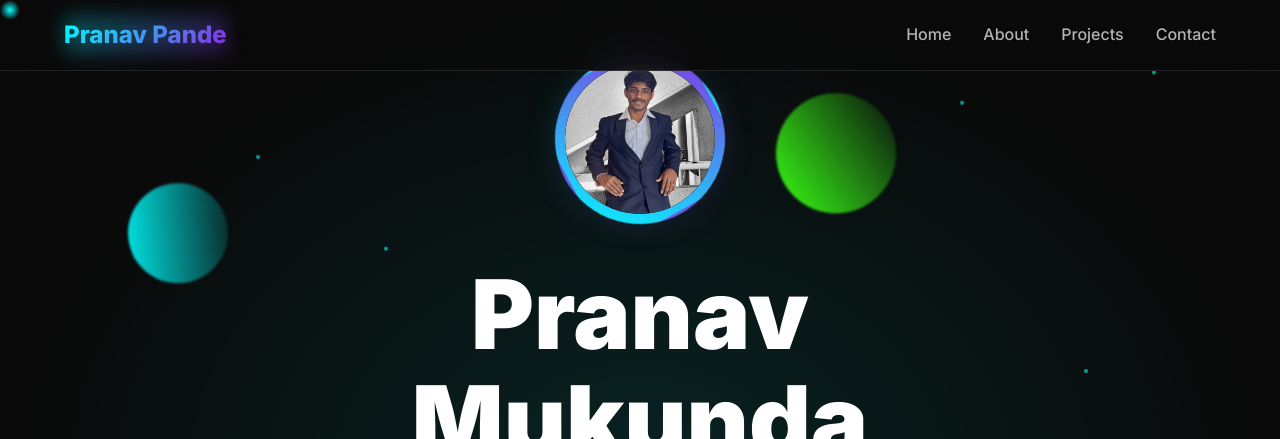
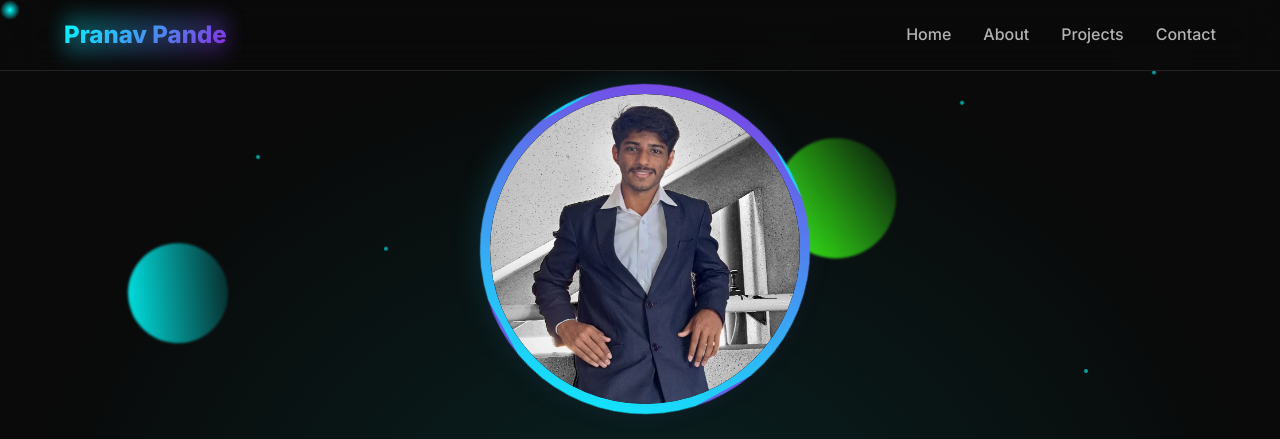
Before and after one commit to wittyrusher/PranavPandePortfolio, a plain HTML site: page index.html in a window 1280 px wide. Shown: the top 439 px of the page. Drawn offline with Linux system fonts and the light colour scheme.

Commit message:
updated: website UI UX 2

```diff
--- a/style.css
+++ b/style.css
@@ -218,6 +218,7 @@ body {
     justify-content: center;
     position: relative;
     overflow: hidden;
+    top: 30px;
 }
 
 .hero-bg {
@@ -301,8 +302,8 @@ body {
 
 .hero-avatar {
     position: relative;
-    width: 150px;
-    height: 150px;
+    width: 300px;
+    height: 300px;
     margin: 0 auto var(--spacing-xl);
 }
 
@@ -310,8 +311,8 @@ body {
     position: absolute;
     top: -10px;
     left: -10px;
-    width: 170px;
-    height: 170px;
+    width: 330px;
+    height: 330px;
     border: 3px solid transparent;
     border-radius: 50%;
     background: var(--gradient-primary);
@@ -319,8 +320,8 @@ body {
 }
 
 .avatar-inner {
-    width: 150px;
-    height: 150px;
+    width: 310px;
+    height: 310px;
     background: var(--bg-secondary);
     border-radius: 50%;
     display: flex;
```
